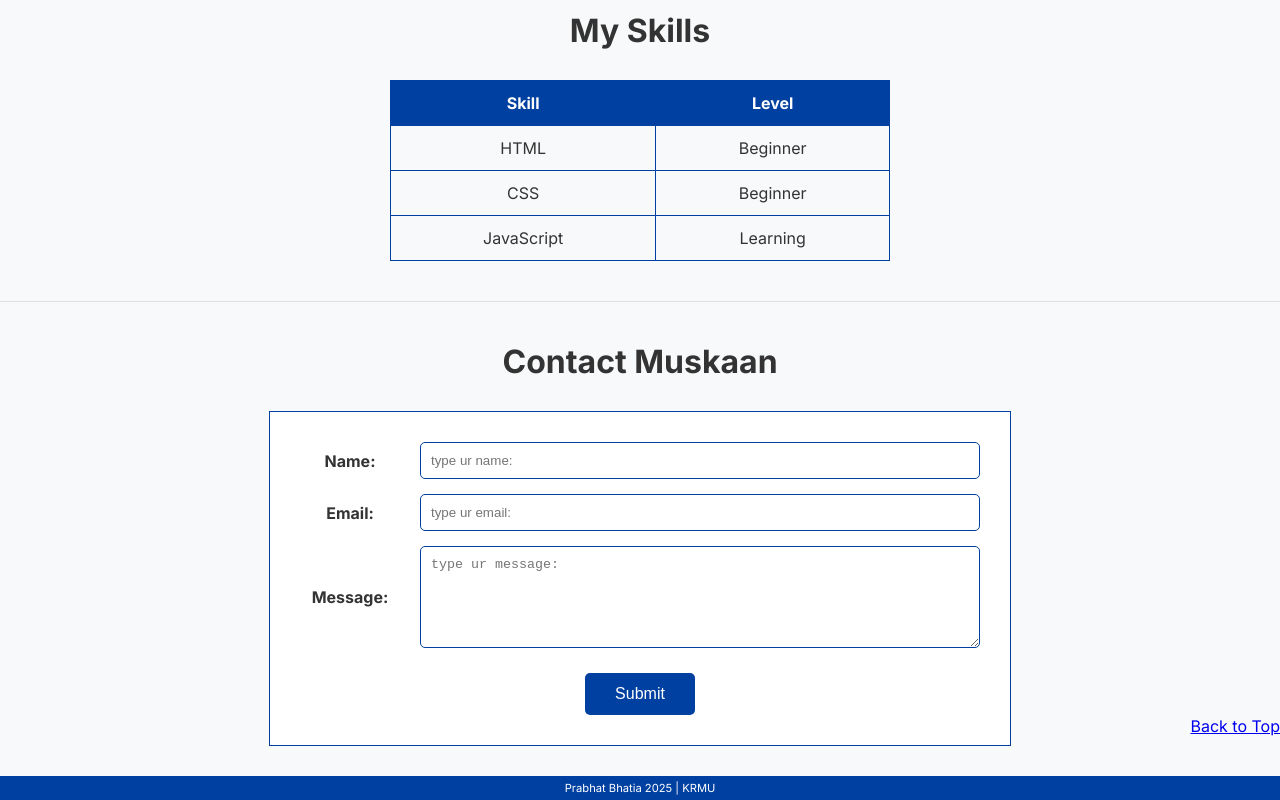
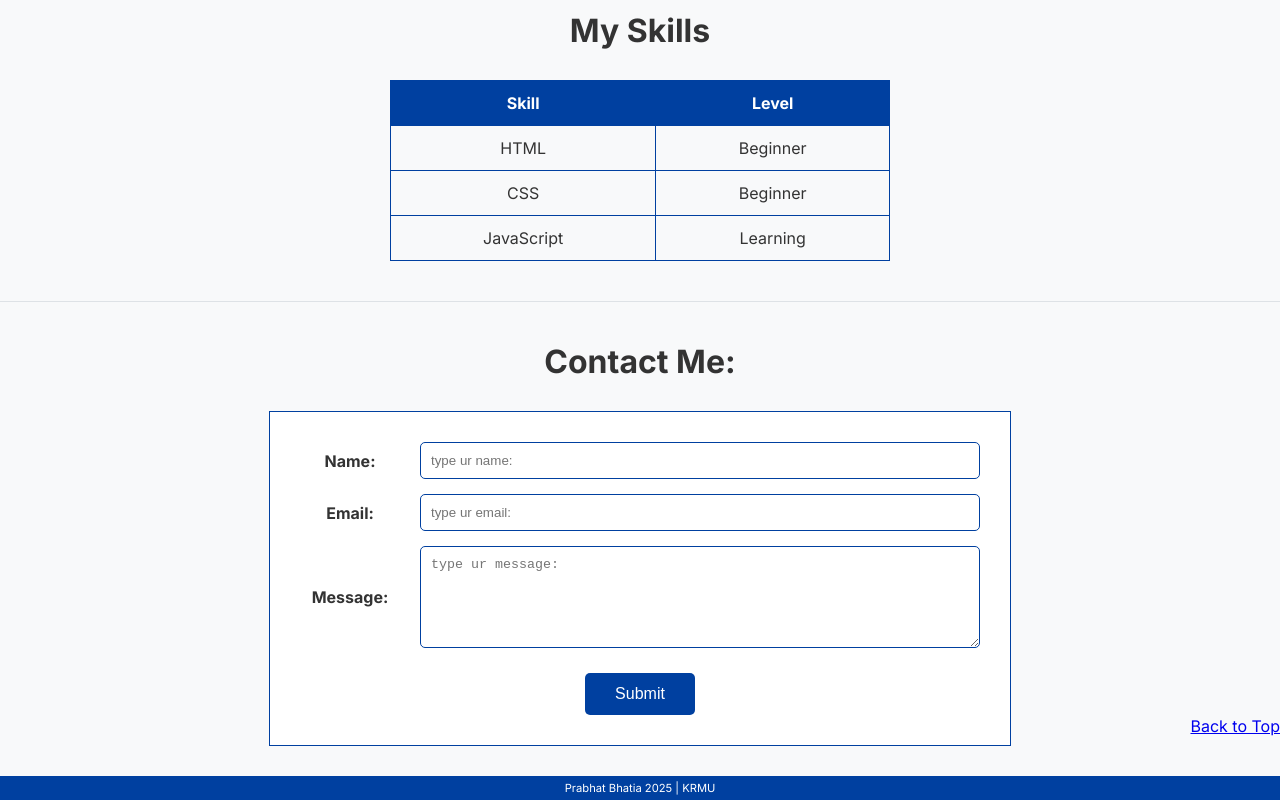
Before and after one commit to alt-prabhat/portfolio_project, a plain HTML site: page Assignment 1/index.html in a window 1280 px wide. Shown: the part 1131-1931 px from the top of the page. Drawn offline with Linux system fonts and the light colour scheme; files that its build step writes are made by us from their sources.

Commit message:
Update index.html

```diff
--- a/Assignment 1/index.html
+++ b/Assignment 1/index.html
@@ -78,7 +78,7 @@
         </section>
 
         <section id="contact">
-            <h2>Contact Muskaan</h2>
+            <h2>Contact Me:</h2>
             <form>
                 <div class="form-row">
                     <label for="name">Name:</label>
@@ -104,4 +104,5 @@
 <footer>Prabhat Bhatia 2025 | KRMU</footer>
 
 </body>
+
 </html>
```
